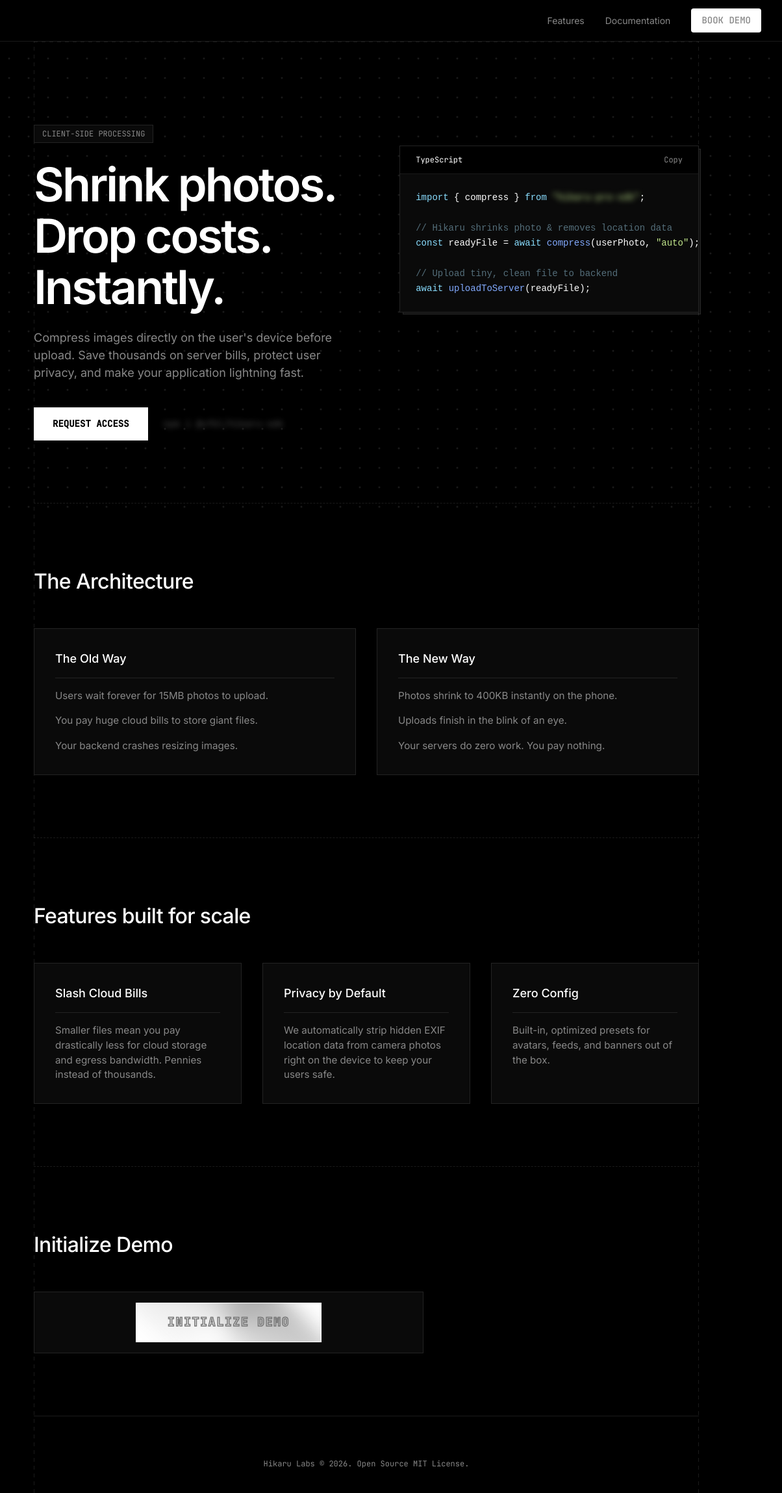
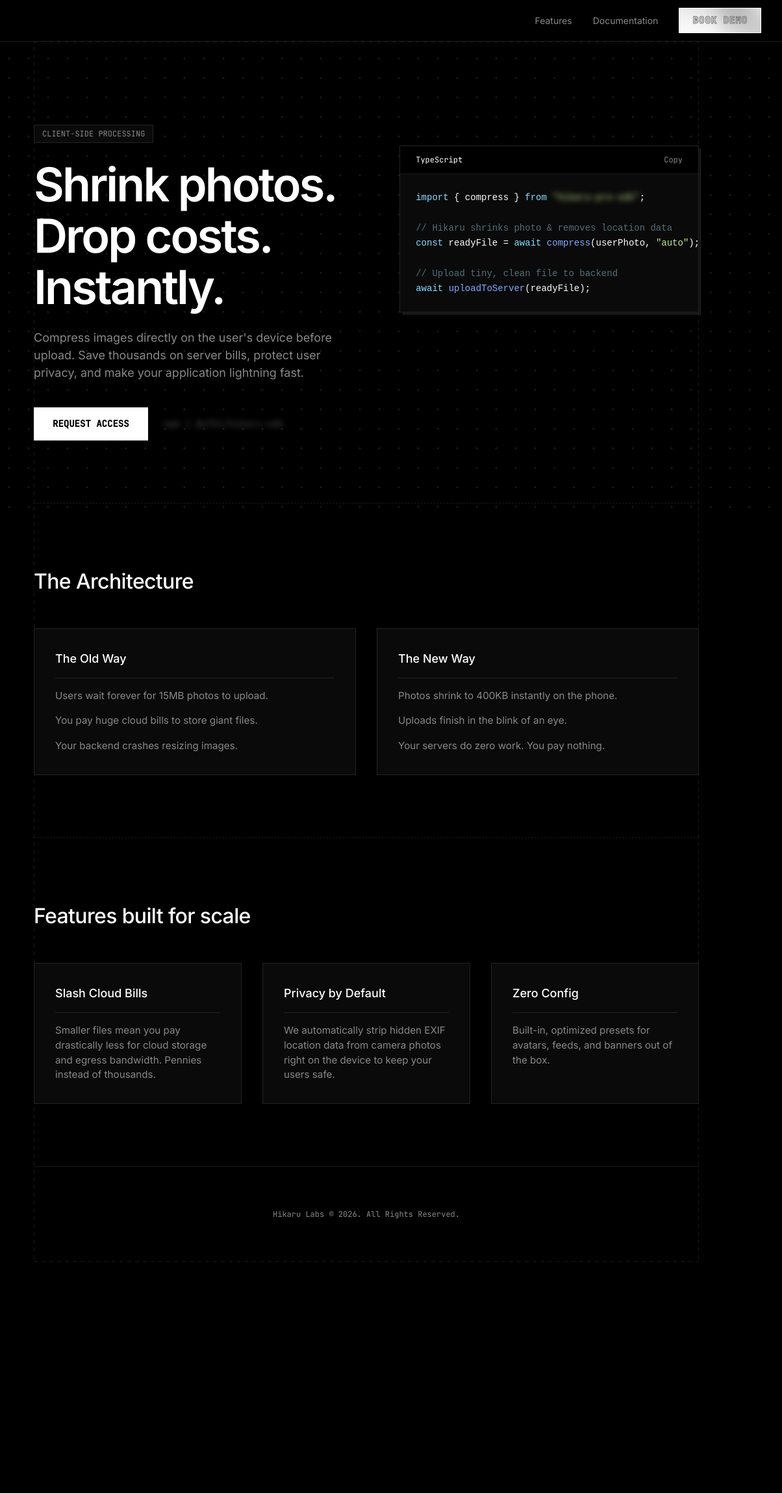
Before and after one commit to Akshraj2022/sdkweb, a website: page index.html in a window 1280 px wide. Shown: the top 2298 px of the page at 65% size, 76-1280 px from the left. After the commit the page ends 1942 px from the top, so only its background shows below. Drawn offline with Linux system fonts and the light colour scheme.

Commit message:
Mount gradient button on navbar and update footer

```diff
--- a/index.html
+++ b/index.html
@@ -86,15 +86,42 @@
         }
 
         .btn-nav {
+            display: inline-flex;
+            align-items: center;
+            justify-content: center;
+            padding: 0.5rem 1.25rem;
             font-family: var(--font-mono);
+            font-size: 0.8rem;
+            font-weight: 600;
             text-transform: uppercase;
-            font-size: 0.75rem;
-            padding: 0.5rem 1rem;
-            background: var(--fg);
-            color: var(--bg);
-            border-radius: 4px;
             text-decoration: none;
-            font-weight: 500;
+            position: relative;
+            overflow: hidden;
+            border: 1px solid var(--border);
+            transition: transform 0.2s;
+            background: #ffffff;
+        }
+
+        .btn-nav::before {
+            content: '';
+            position: absolute;
+            top: -100%; left: -100%; width: 300%; height: 300%;
+            background: conic-gradient(from 0deg, #ffffff, #eeeeee, #cccccc, #aaaaaa, #cccccc, #eeeeee, #ffffff);
+            animation: spinSoftly 8s linear infinite;
+            z-index: 0;
+            filter: blur(15px);
+        }
+
+        .btn-nav span {
+            position: relative;
+            z-index: 1;
+            color: transparent;
+            -webkit-text-stroke: 1px #777777;
+            letter-spacing: 1px;
+        }
+
+        .btn-nav:hover {
+            transform: scale(1.02);
         }
 
         /* Layout Architecture (Dashed Grid) */
@@ -391,48 +418,6 @@
             margin-bottom: 1.5rem;
         }
 
-        /* Animated Redirect Button */
-        .gradient-btn {
-            display: flex;
-            align-items: center;
-            justify-content: center;
-            width: fit-content;
-            margin: 0 auto;
-            padding: 1rem 3rem;
-            font-family: var(--font-mono);
-            font-size: 1.1rem;
-            font-weight: 600;
-            text-transform: uppercase;
-            text-decoration: none;
-            position: relative;
-            overflow: hidden;
-            border: 1px solid var(--border);
-            transition: transform 0.2s;
-            background: #ffffff;
-        }
-
-        .gradient-btn::before {
-            content: '';
-            position: absolute;
-            top: -100%; left: -100%; width: 300%; height: 300%;
-            background: conic-gradient(from 0deg, #ffffff, #eeeeee, #cccccc, #aaaaaa, #cccccc, #eeeeee, #ffffff);
-            animation: spinSoftly 8s linear infinite;
-            z-index: 0;
-            filter: blur(15px);
-        }
-
-        .gradient-btn span {
-            position: relative;
-            z-index: 1;
-            color: transparent;
-            -webkit-text-stroke: 1.5px #777777;
-            letter-spacing: 2px;
-        }
-
-        .gradient-btn:hover {
-            transform: scale(1.02);
-        }
-
         @keyframes spinSoftly {
             0% { transform: rotate(0deg); }
             100% { transform: rotate(360deg); }
@@ -455,7 +440,7 @@
         <div class="nav-links">
             <a href="#features">Features</a>
             <a href="#docs">Documentation</a>
-            <a href="#demo" class="btn-nav">Book Demo</a>
+            <a href="https://cal.com/aksh-raj-fa2vgm" target="_blank" class="btn-nav"><span>Book Demo</span></a>
         </div>
     </nav>
 
@@ -546,17 +531,8 @@
                 </div>
             </section>
 
-            <section id="demo" class="section">
-                <h2 class="section-title">Initialize Demo</h2>
-                <div class="form-container" style="padding: 1rem;">
-                    <a href="https://cal.com/aksh-raj-fa2vgm" target="_blank" class="gradient-btn">
-                        <span>Initialize Demo</span>
-                    </a>
-                </div>
-            </section>
-
             <footer>
-                <p>Hikaru Labs &copy; 2026. Open Source MIT License.</p>
+                <p>Hikaru Labs &copy; 2026. All Rights Reserved.</p>
             </footer>
 
         </div>
```
